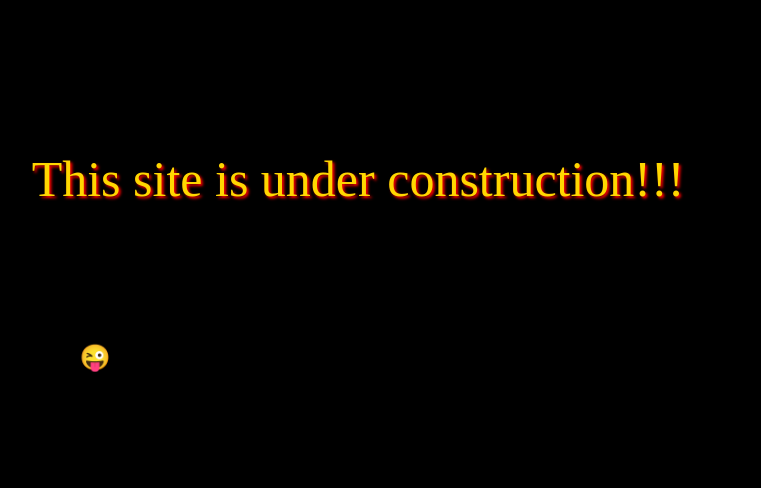
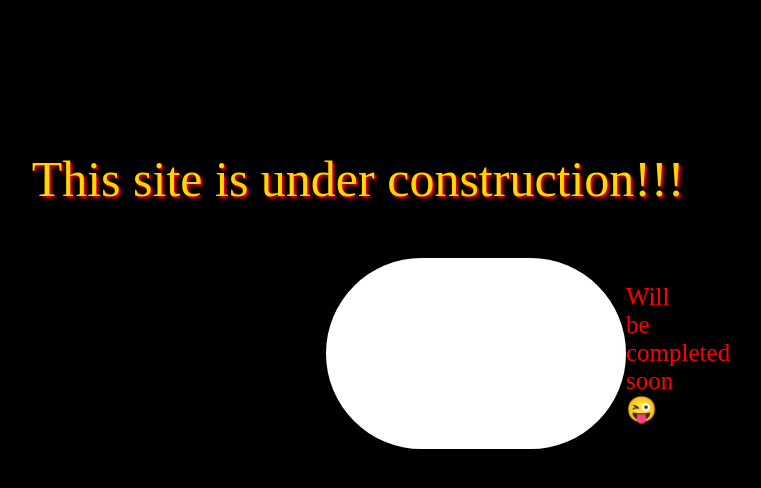
Before and after one commit to Hridayadev/portfolio-website, a plain HTML site: page index.html in a window 1280 px wide. Shown: the whole page, without its empty margins (282-1043 px from the left). Drawn offline with Linux system fonts and the light colour scheme.

Commit message:
Update style.css

```diff
--- a/style.css
+++ b/style.css
@@ -16,15 +16,15 @@ body{
 }
 .info{
     font-family: 'Times New Roman', Times, serif;
-    margin: 100px 100px 50px 100px;
+    margin: 10px 600px 10px 600px;
+    padding: 0px 0px 0px 300px;
     display: flex;
     flex-direction: column;
     font-size: 25px;
-    color:transparent 2%;
+    color:red;
     text-decoration: solid;
-    background-color:transparent;
-    padding: 10px 10px 10px 10px;
-    border-radius: 200px;
+    background-color: white;
+    border-radius: 100px;
     transition: 2s;
 }
 .info:hover{
```
